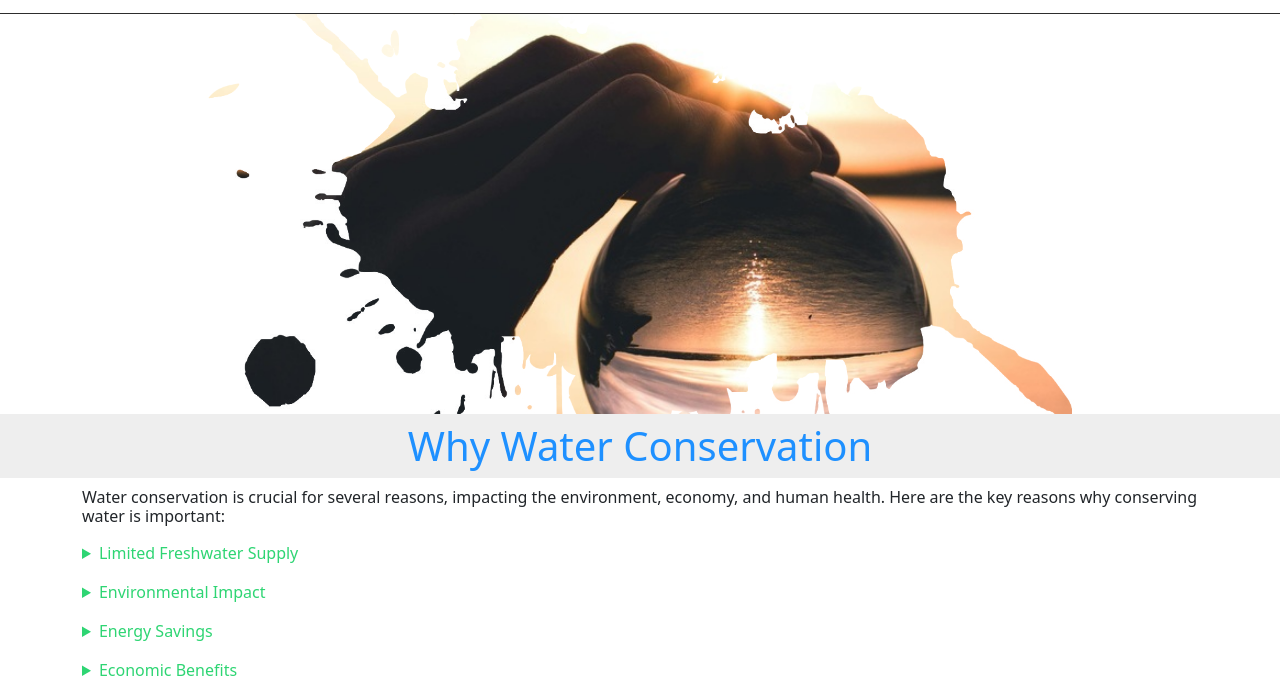
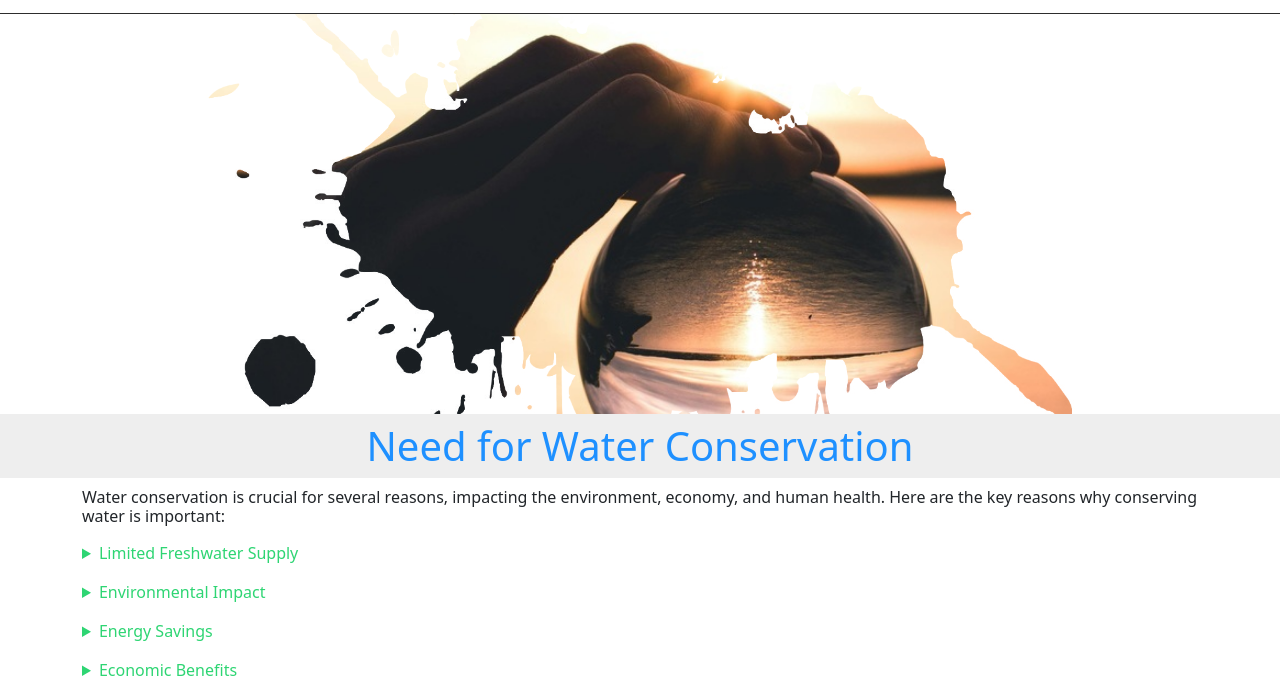
Before and after one commit to umangUS002/toyam2, a plain HTML site: page index.html in a window 1280 px wide. Shown: the part 103-800 px from the top of the page. Drawn offline with nearby package versions, Linux system fonts and the light colour scheme; a web font is replaced by a local one.

Commit message:
second commit

```diff
--- a/index.html
+++ b/index.html
@@ -128,7 +128,7 @@
 
     <div  style="padding-top: 0px;padding-bottom: 0px;" class="front_content">
         <div class="title" style="background-color: #EEEEEE;  margin-bottom: 10px;">
-            <h1 style="color:#1e90ff;margin-top: 8px;margin-bottom: 8px;">Why Water Conservation</h1>
+            <h1 style="color:#1e90ff;margin-top: 8px;margin-bottom: 8px;">Need for Water Conservation</h1>
         </div>
         <div class="content container">
             <h6 class="why_content">Water conservation is crucial for several reasons, impacting the environment, economy, and human health. Here are the key reasons why conserving water is important:</h3>
```
